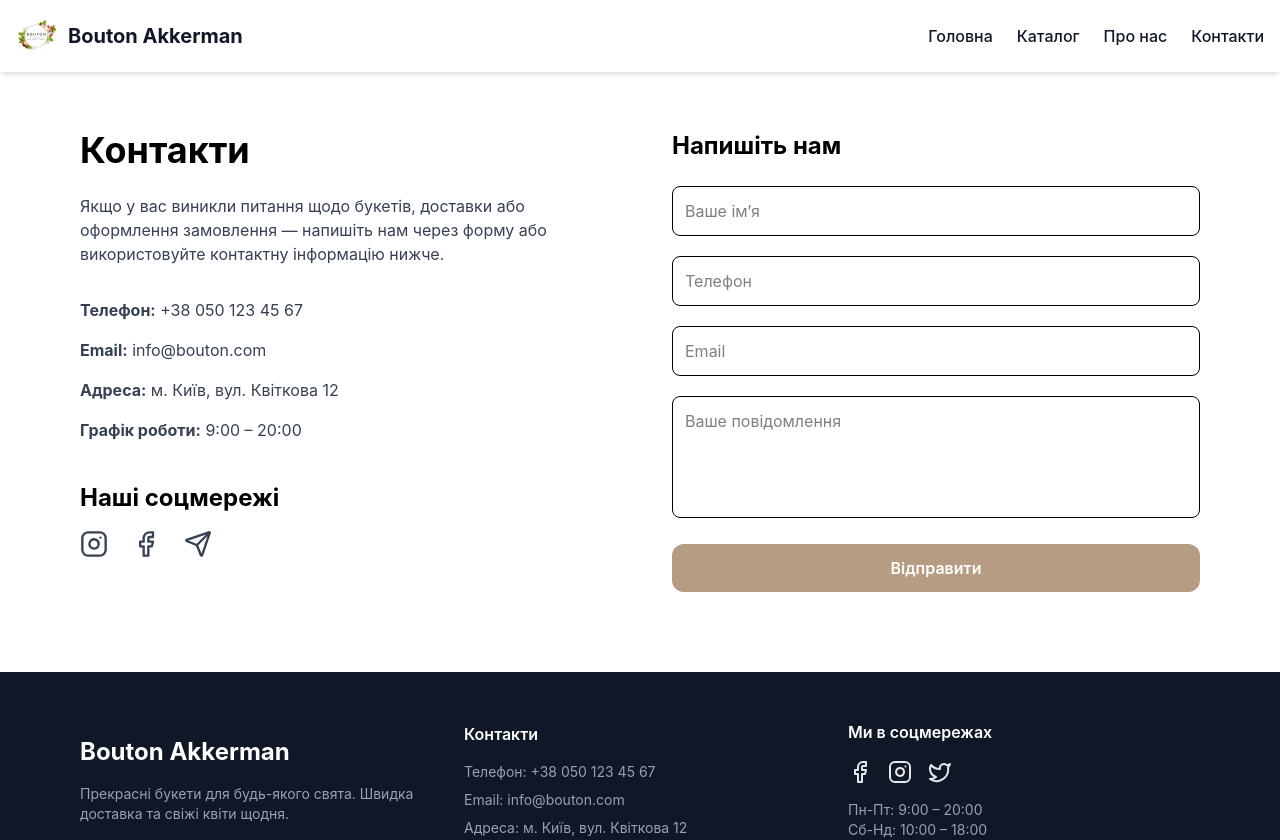
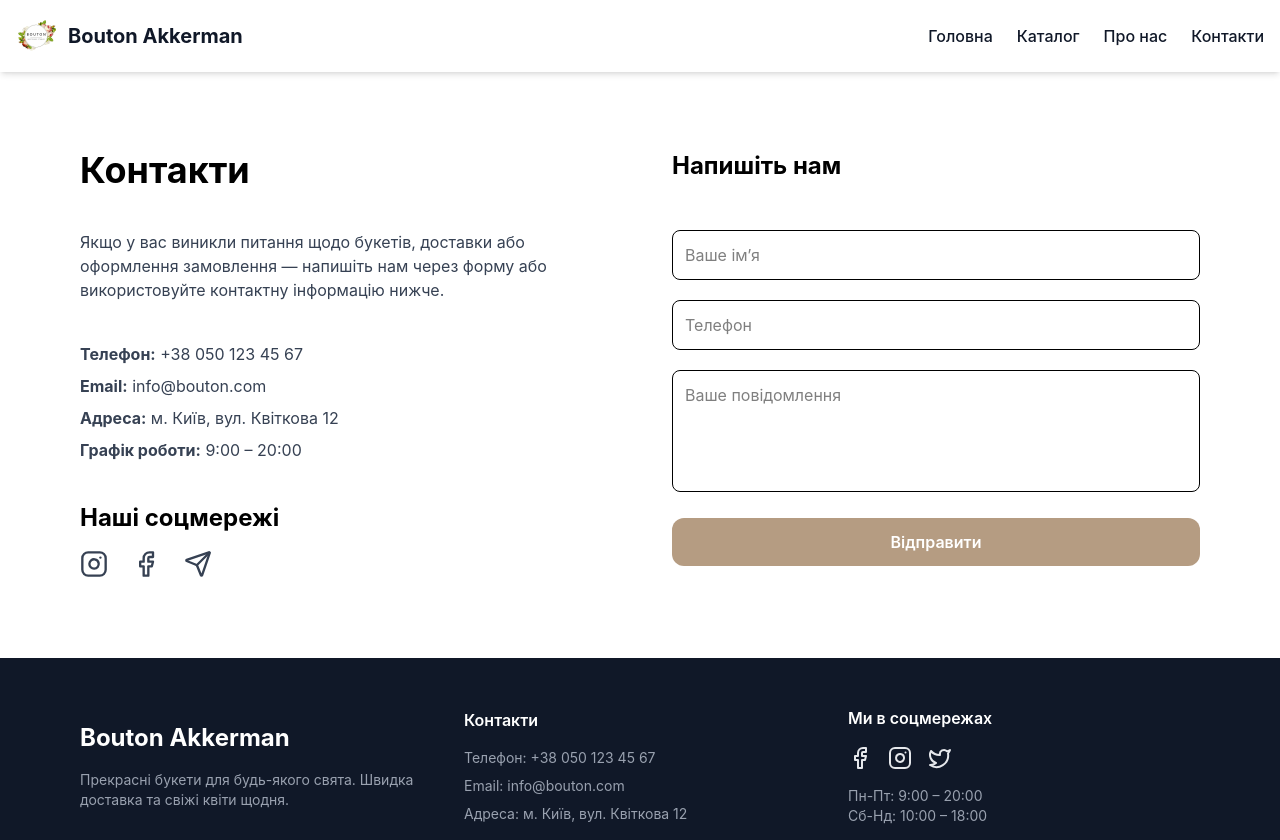
Before and after one commit to VladislavProhorov123/Bouton-Akkerman, a React (Vite) app: page /contacts in a window 1280 px wide. Shown: the top 840 px of the page. Built offline with nearby package versions, Linux system fonts and the light colour scheme.

Commit message:
Add supabase

```diff
--- a/package.json
+++ b/package.json
@@ -10,6 +10,7 @@
     "preview": "vite preview"
   },
   "dependencies": {
+    "@supabase/supabase-js": "^2.99.0",
     "@tailwindcss/vite": "^4.2.1",
     "canvas-confetti": "^1.9.4",
     "lucide-react": "^0.577.0",
--- a/src/components/ContactForm.tsx
+++ b/src/components/ContactForm.tsx
@@ -4,7 +4,6 @@ import { useForm } from "react-hook-form";
 type FormData = {
   name: string;
   phone: number;
-  email: string;
   message: string;
 };
 
@@ -59,23 +58,6 @@ export default function ContactForm() {
         )}
       </div>
 
-      <div>
-        <input
-          {...register("email", {
-            required: "Введіть email",
-            pattern: {
-              value: /^\S+@\S+$/i,
-              message: "Некоректний email",
-            },
-          })}
-          placeholder="Email"
-          className="w-full border rounded-lg p-3 outline-none focus:border-[var(--button-bg-color)]"
-        />
-        {errors.email && (
-          <p className="text-red-500 text-sm mt-1">{errors.email.message}</p>
-        )}
-      </div>
-
       {/* Message */}
       <div>
         <textarea
--- a/src/pages/About.tsx
+++ b/src/pages/About.tsx
@@ -1,109 +1,85 @@
-// src/pages/About.tsx
+import { motion } from "framer-motion";
 import img1 from "/flower5.jpg";
 import img2 from "/flower4.jpg";
 import img3 from "/flower6.jpg";
 
 export default function About() {
+  const containerVariants = {
+    hidden: {},
+    visible: { transition: { staggerChildren: 0.2 } },
+  };
+
+  const itemVariants = {
+    hidden: { opacity: 0, y: 40 },
+    visible: {
+      opacity: 1,
+      y: 0,
+      transition: { duration: 0.6, ease: [0.22, 1, 0.36, 1] },
+    },
+  };
+
+  const sections = [
+    {
+      title: "Наша історія",
+      text: [
+        "Bouton Akkerman — це більше ніж просто магазин квітів. Це місце, де народжуються емоції, створюються особливі моменти та з’являються красиві історії. Наш шлях почався з простої ідеї — дарувати людям радість через квіти.",
+        "Кожен букет, який створюється нашими флористами, має свою атмосферу та настрій. Ми уважно підбираємо квіти, кольори та форми, щоб композиція виглядала гармонійно та передавала справжні почуття.",
+        "За час роботи ми допомогли сотням людей зробити свої події особливими: освідчення, дні народження, весілля або просто маленькі приємні сюрпризи для близьких.",
+      ],
+      img: img1,
+      reverse: false,
+    },
+    {
+      title: "Якість та свіжість квітів",
+      text: [
+        "Ми приділяємо особливу увагу якості кожної квітки. Усі рослини постачаються від перевірених партнерів, які дотримуються високих стандартів вирощування та транспортування.",
+        "Наші флористи мають досвід створення різноманітних композицій — від класичних букетів із троянд до сучасних авторських аранжувань. Кожна робота створюється вручну з великою увагою до деталей.",
+        "Саме тому букети від Bouton Akkerman довго зберігають свою свіжість, яскравість та естетичний вигляд, радуючи своїх власників не один день.",
+      ],
+      img: img2,
+      reverse: true,
+    },
+    {
+      title: "Наші цінності",
+      text: [
+        "Ми переконані, що квіти можуть сказати більше, ніж слова. Саме тому наша команда працює над тим, щоб кожен букет був не просто красивим, а й передавав справжні емоції.",
+        "Наші головні принципи — це якість, уважність до клієнтів та любов до своєї справи. Ми прагнемо створювати композиції, які викликають щирі посмішки та залишають теплі спогади.",
+        "Bouton Akkerman — це місце, де кожен букет створюється з натхненням. Ми хочемо, щоб наші квіти допомагали людям виражати свої почуття та робити життя трохи красивішим.",
+      ],
+      img: img3,
+      reverse: false,
+    },
+  ];
+
   return (
-    <div className="mt-[72px] py-20">
+    <div className="mt-[20px] py-20">
       <div className="container mx-auto max-w-6xl px-4 flex flex-col gap-24">
+        {sections.map((section, idx) => (
+          <motion.section
+            key={idx}
+            className={`flex flex-col md:flex-row items-center gap-12 ${section.reverse ? "md:flex-row-reverse" : ""}`}
+            initial="hidden"
+            whileInView="visible"
+            viewport={{ once: true, amount: 0.2 }}
+            variants={containerVariants}
+          >
+            <motion.div variants={itemVariants} className="md:w-1/2">
+              <h2 className="text-3xl font-bold mb-6">{section.title}</h2>
+              {section.text.map((p, i) => (
+                <p key={i} className="text-gray-700 leading-relaxed mb-4">
+                  {p}
+                </p>
+              ))}
+            </motion.div>
 
-        {/* Блок 1 */}
-        <section className="grid md:grid-cols-2 items-center gap-12">
-          <div>
-            <h2 className="text-3xl font-bold mb-6">Наша історія</h2>
-
-            <p className="text-gray-700 leading-relaxed mb-4">
-              Bouton Akkerman — це більше ніж просто магазин квітів. Це місце,
-              де народжуються емоції, створюються особливі моменти та
-              з’являються красиві історії. Наш шлях почався з простої ідеї —
-              дарувати людям радість через квіти.
-            </p>
-
-            <p className="text-gray-700 leading-relaxed mb-4">
-              Кожен букет, який створюється нашими флористами, має свою
-              атмосферу та настрій. Ми уважно підбираємо квіти, кольори та
-              форми, щоб композиція виглядала гармонійно та передавала
-              справжні почуття.
-            </p>
-
-            <p className="text-gray-700 leading-relaxed">
-              За час роботи ми допомогли сотням людей зробити свої події
-              особливими: освідчення, дні народження, весілля або просто
-              маленькі приємні сюрпризи для близьких.
-            </p>
-          </div>
-
-          <img
-            src={img1}
-            alt=""
-            className="w-full h-[360px] object-cover rounded-xl shadow-lg"
-          />
-        </section>
-
-        {/* Блок 2 */}
-        <section className="grid md:grid-cols-2 items-center gap-12">
-          <img
-            src={img2}
-            alt=""
-            className="w-full h-[360px] object-cover rounded-xl shadow-lg md:order-1"
-          />
-
-          <div className="md:order-2">
-            <h2 className="text-3xl font-bold mb-6">Якість та свіжість квітів</h2>
-
-            <p className="text-gray-700 leading-relaxed mb-4">
-              Ми приділяємо особливу увагу якості кожної квітки. Усі рослини
-              постачаються від перевірених партнерів, які дотримуються
-              високих стандартів вирощування та транспортування.
-            </p>
-
-            <p className="text-gray-700 leading-relaxed mb-4">
-              Наші флористи мають досвід створення різноманітних композицій —
-              від класичних букетів із троянд до сучасних авторських
-              аранжувань. Кожна робота створюється вручну з великою увагою
-              до деталей.
-            </p>
-
-            <p className="text-gray-700 leading-relaxed">
-              Саме тому букети від Bouton Akkerman довго зберігають свою
-              свіжість, яскравість та естетичний вигляд, радуючи своїх
-              власників не один день.
-            </p>
-          </div>
-        </section>
-
-        {/* Блок 3 */}
-        <section className="grid md:grid-cols-2 items-center gap-12">
-          <div>
-            <h2 className="text-3xl font-bold mb-6">Наші цінності</h2>
-
-            <p className="text-gray-700 leading-relaxed mb-4">
-              Ми переконані, що квіти можуть сказати більше, ніж слова.
-              Саме тому наша команда працює над тим, щоб кожен букет був
-              не просто красивим, а й передавав справжні емоції.
-            </p>
-
-            <p className="text-gray-700 leading-relaxed mb-4">
-              Наші головні принципи — це якість, уважність до клієнтів та
-              любов до своєї справи. Ми прагнемо створювати композиції,
-              які викликають щирі посмішки та залишають теплі спогади.
-            </p>
-
-            <p className="text-gray-700 leading-relaxed">
-              Bouton Akkerman — це місце, де кожен букет створюється з
-              натхненням. Ми хочемо, щоб наші квіти допомагали людям
-              виражати свої почуття та робити життя трохи красивішим.
-            </p>
-          </div>
-
-          <img
-            src={img3}
-            alt=""
-            className="w-full h-[360px] object-cover rounded-xl shadow-lg"
-          />
-        </section>
-
+            <motion.img
+              src={section.img}
+              alt=""
+              className="md:w-1/2 w-full h-[360px] object-cover rounded-xl shadow-lg"
+              variants={itemVariants}
+            />
+          </motion.section>
+        ))}
       </div>
     </div>
   );
--- a/src/pages/Catalog.tsx
+++ b/src/pages/Catalog.tsx
@@ -4,10 +4,10 @@ import { products } from "../data/product";
 
 export default function Catalog() {
   return (
-    <div className="mt-[50px] py-16">
+    <div className="mt-[30px] py-16">
       <div className="container mx-auto max-w-6xl px-4">
 
-        <h1 className="text-4xl font-bold mb-10">Каталог букетів</h1>
+        <h1 className="text-4xl font-bold mb-6">Каталог букетів</h1>
 
         <div className="grid sm:grid-cols-2 md:grid-cols-3 lg:grid-cols-4 gap-8">
           {products.map((product) => (
--- a/src/pages/Contacts.tsx
+++ b/src/pages/Contacts.tsx
@@ -1,23 +1,46 @@
-// src/pages/Contacts.tsx
+import { motion } from "framer-motion";
 import ContactForm from "../components/ContactForm";
 import { Facebook, Instagram, Send } from "lucide-react";
 
 export default function Contacts() {
+  const containerVariants = {
+    hidden: { opacity: 0, y: 50 },
+    visible: {
+      opacity: 1,
+      y: 0,
+      transition: {
+        when: "beforeChildren",
+        staggerChildren: 0.2,
+      },
+    },
+  };
+
+  const itemVariants = {
+    hidden: { opacity: 0, y: 20 },
+    visible: { opacity: 1, y: 0 },
+  };
+
   return (
-    <div className="mt-[50px] py-20">
-      <div className="container mx-auto max-w-6xl px-4 grid md:grid-cols-2 gap-16">
+    <motion.div
+      className="md:mt-[70px] mt-[20px] py-20"
+      initial="hidden"
+      whileInView="visible"
+      viewport={{ once: true, amount: 0.2 }}
+      variants={containerVariants}
+    >
+      <div className="container mx-auto max-w-6xl px-4 grid gap-16 md:grid-cols-2">
 
         {/* Контактная информация */}
-        <div>
-          <h1 className="text-4xl font-bold mb-6">Контакти</h1>
+        <motion.div className="flex flex-col gap-10" variants={itemVariants}>
+          <h1 className="text-4xl font-bold">Контакти</h1>
 
-          <p className="text-gray-700 mb-8">
+          <p className="text-gray-700">
             Якщо у вас виникли питання щодо букетів, доставки або
             оформлення замовлення — напишіть нам через форму або
             використовуйте контактну інформацію нижче.
           </p>
 
-          <div className="flex flex-col gap-4 text-gray-700 mb-10">
+          <div className="flex flex-col gap-2 text-gray-700">
             <p><strong>Телефон:</strong> +38 050 123 45 67</p>
             <p><strong>Email:</strong> info@bouton.com</p>
             <p><strong>Адреса:</strong> м. Київ, вул. Квіткова 12</p>
@@ -27,39 +50,32 @@ export default function Contacts() {
           {/* Соцсети */}
           <div>
             <h2 className="text-2xl font-bold mb-4">Наші соцмережі</h2>
-
-            <div className="flex gap-6">
-              <a
-                href="#"
-                className="text-gray-700 hover:text-[#B59C82] transition"
-              >
+            <motion.div
+              className="flex justify-center md:justify-start gap-6"
+              variants={itemVariants}
+            >
+              <a href="#" className="text-gray-700 hover:text-[#B59C82] transition">
                 <Instagram size={28} />
               </a>
-
-              <a
-                href="#"
-                className="text-gray-700 hover:text-[#B59C82] transition"
-              >
+              <a href="#" className="text-gray-700 hover:text-[#B59C82] transition">
                 <Facebook size={28} />
               </a>
-
-              <a
-                href="#"
-                className="text-gray-700 hover:text-[#B59C82] transition"
-              >
+              <a href="#" className="text-gray-700 hover:text-[#B59C82] transition">
                 <Send size={28} />
               </a>
-            </div>
+            </motion.div>
           </div>
-        </div>
+        </motion.div>
 
         {/* Форма */}
-        <div>
-          <h2 className="text-2xl font-bold mb-6">Напишіть нам</h2>
+        <motion.div className="flex flex-col gap-6" variants={itemVariants}>
+          <h2 className="text-2xl font-bold mb-6 text-center md:text-left">
+            Напишіть нам
+          </h2>
           <ContactForm />
-        </div>
+        </motion.div>
 
       </div>
-    </div>
+    </motion.div>
   );
 }
--- /dev/null
+++ b/src/supabaseClient.ts
@@ -0,0 +1,6 @@
+import { createClient } from "@supabase/supabase-js";
+
+const SUPABASE_URL = "https://uvtpbqjgwovfcrknsqld.supabase.co"
+const SUPABASE_ANNON_KEY = "eyJhbGciOiJIUzI1NiIsInR5cCI6IkpXVCJ9.eyJpc3MiOiJzdXBhYmFzZSIsInJlZiI6InV2dHBicWpnd292ZmNya25zcWxkIiwicm9sZSI6ImFub24iLCJpYXQiOjE3NzMwNjIwNzksImV4cCI6MjA4ODYzODA3OX0.rxTwU1DCXwjUT6Gm0taMRW-9sNZnXng2FvFP4NN1AJw"
+
+export const supabase = createClient(SUPABASE_URL, SUPABASE_ANNON_KEY)
```
Also changed, not shown: 1 other file (tests, documents, lock files or other folders).
